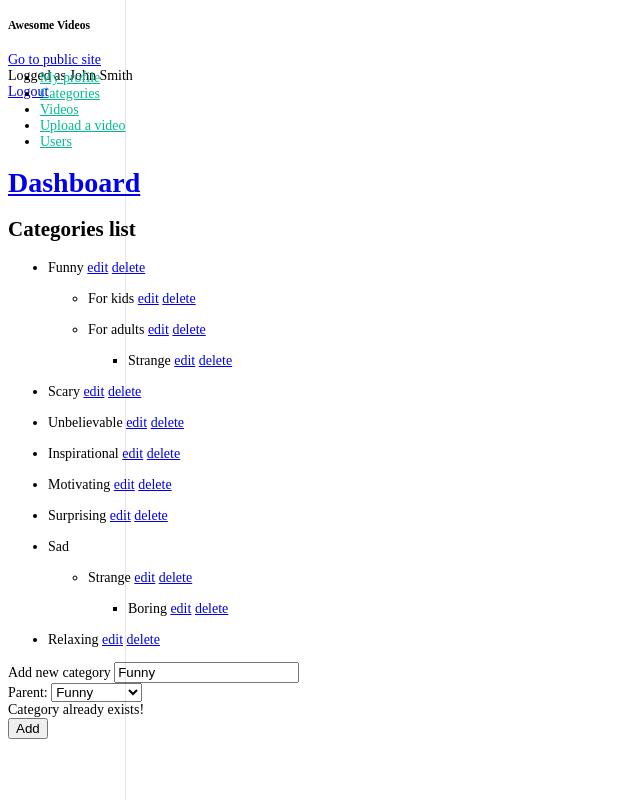
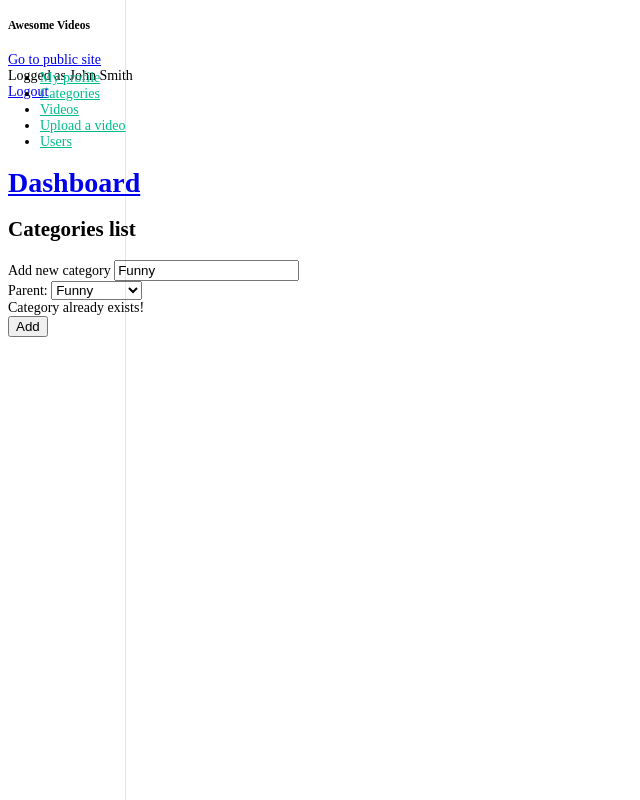
Before and after one commit to Ilya91/VideoHub, a Symfony app: template project/templates/admin/categories.html.twig in a window 1280 px wide. Shown: the whole page, without its empty margins (0-640 px from the left). Run offline with Twig, Linux system fonts and the light colour scheme; the template is opened without the code that fills it, so the values that code supplies are empty; some libraries are stand-ins or nearby versions.

Commit message:
videolist

```diff
--- a/project/src/Controller/AdminController.php
+++ b/project/src/Controller/AdminController.php
@@ -29,8 +29,8 @@ class AdminController extends AbstractController
     public function categories()
     {
         $repository = $this->getDoctrine()->getRepository(Category::class);
-        $categories = $repository->getMainCategories();
-        dump($categories);
+        //$categories = $repository->getMainCategories();
+        //dump($categories);
         return $this->render('admin/categories.html.twig', [
             //'categories' => $categories
         ]);
--- a/project/templates/admin/categories.html.twig
+++ b/project/templates/admin/categories.html.twig
@@ -9,41 +9,43 @@
 
 <h2>Categories list</h2>
 
-<ul class="fa-ul text-left">
-    <li><i class="fa-li fa fa-arrow-right"></i>Funny <a href="edit_category.php">edit</a> <a onclick="return confirm('Are you sure?');"
-                href="#">delete</a></li>
-    <ul class="fa-ul text-left">
-        <li><i class="fa-li fa fa-arrow-right"></i>For kids <a href="edit_category.php">edit</a> <a onclick="return confirm('Are you sure?');"
-                href="#">delete</a></li>
-        <li><i class="fa-li fa fa-arrow-right"></i>For adults <a href="#">edit</a> <a onclick="return confirm('Are you sure?');"
-                href="#">delete</a></li>
-        <ul class="fa-ul text-left">
-            <li><i class="fa-li fa fa-arrow-right"></i>Strange <a href="#">edit</a> <a onclick="return confirm('Are you sure?');"
-                    href="#">delete</a></li>
-        </ul>
-    </ul>
-    <li><i class="fa-li fa fa-arrow-right"></i>Scary <a href="#">edit</a> <a onclick="return confirm('Are you sure?');"
-            href="#">delete</a></li>
-    <li><i class="fa-li fa fa-arrow-right"></i>Unbelievable <a href="#">edit</a> <a onclick="return confirm('Are you sure?');"
-            href="#">delete</a></li>
-    <li><i class="fa-li fa fa-arrow-right"></i>Inspirational <a href="#">edit</a> <a onclick="return confirm('Are you sure?');"
-            href="#">delete</a></li>
-    <li><i class="fa-li fa fa-arrow-right"></i>Motivating <a href="#">edit</a> <a onclick="return confirm('Are you sure?');"
-            href="#">delete</a></li>
-    <li><i class="fa-li fa fa-arrow-right"></i>Surprising <a href="#">edit</a> <a onclick="return confirm('Are you sure?');"
-            href="#">delete</a></li>
-    <li><i class="fa-li fa fa-arrow-right"></i>Sad</li>
-    <ul class="fa-ul text-left">
-        <li><i class="fa-li fa fa-arrow-right"></i>Strange <a href="#">edit</a> <a onclick="return confirm('Are you sure?');"
-                href="#">delete</a></li>
-        <ul class="fa-ul text-left">
-            <li><i class="fa-li fa fa-arrow-right"></i>Boring <a href="#">edit</a> <a onclick="return confirm('Are you sure?');"
-                    href="#">delete</a></li>
-        </ul>
-    </ul>
-    <li><i class="fa-li fa fa-arrow-right"></i>Relaxing <a href="#">edit</a> <a onclick="return confirm('Are you sure?');"
-            href="#">delete</a></li>
-</ul>
+{#<ul class="fa-ul text-left">#}
+{#    <li><i class="fa-li fa fa-arrow-right"></i>Funny <a href="edit_category.php">edit</a> <a onclick="return confirm('Are you sure?');"#}
+{#                href="#">delete</a></li>#}
+{#    <ul class="fa-ul text-left">#}
+{#        <li><i class="fa-li fa fa-arrow-right"></i>For kids <a href="edit_category.php">edit</a> <a onclick="return confirm('Are you sure?');"#}
+{#                href="#">delete</a></li>#}
+{#        <li><i class="fa-li fa fa-arrow-right"></i>For adults <a href="#">edit</a> <a onclick="return confirm('Are you sure?');"#}
+{#                href="#">delete</a></li>#}
+{#        <ul class="fa-ul text-left">#}
+{#            <li><i class="fa-li fa fa-arrow-right"></i>Strange <a href="#">edit</a> <a onclick="return confirm('Are you sure?');"#}
+{#                    href="#">delete</a></li>#}
+{#        </ul>#}
+{#    </ul>#}
+{#    <li><i class="fa-li fa fa-arrow-right"></i>Scary <a href="#">edit</a> <a onclick="return confirm('Are you sure?');"#}
+{#            href="#">delete</a></li>#}
+{#    <li><i class="fa-li fa fa-arrow-right"></i>Unbelievable <a href="#">edit</a> <a onclick="return confirm('Are you sure?');"#}
+{#            href="#">delete</a></li>#}
+{#    <li><i class="fa-li fa fa-arrow-right"></i>Inspirational <a href="#">edit</a> <a onclick="return confirm('Are you sure?');"#}
+{#            href="#">delete</a></li>#}
+{#    <li><i class="fa-li fa fa-arrow-right"></i>Motivating <a href="#">edit</a> <a onclick="return confirm('Are you sure?');"#}
+{#            href="#">delete</a></li>#}
+{#    <li><i class="fa-li fa fa-arrow-right"></i>Surprising <a href="#">edit</a> <a onclick="return confirm('Are you sure?');"#}
+{#            href="#">delete</a></li>#}
+{#    <li><i class="fa-li fa fa-arrow-right"></i>Sad</li>#}
+{#    <ul class="fa-ul text-left">#}
+{#        <li><i class="fa-li fa fa-arrow-right"></i>Strange <a href="#">edit</a> <a onclick="return confirm('Are you sure?');"#}
+{#                href="#">delete</a></li>#}
+{#        <ul class="fa-ul text-left">#}
+{#            <li><i class="fa-li fa fa-arrow-right"></i>Boring <a href="#">edit</a> <a onclick="return confirm('Are you sure?');"#}
+{#                    href="#">delete</a></li>#}
+{#        </ul>#}
+{#    </ul>#}
+{#    <li><i class="fa-li fa fa-arrow-right"></i>Relaxing <a href="#">edit</a> <a onclick="return confirm('Are you sure?');"#}
+{#            href="#">delete</a></li>#}
+{#</ul>#}
+
+
 
 <form action="#" method="POST">
     <div class="col-md-4 mb-3">
--- /dev/null
+++ b/project/templates/front/_main_categories.html.twig
@@ -0,0 +1,3 @@
+{% for category in categories %}
+    <a class="p-2 text-dark" href="{{path('video_list', {'categoryname':category.name|lower, 'id':category.id})}}">{{category.name}}</a>
+{% endfor %}
--- a/project/templates/front/videolist.html.twig
+++ b/project/templates/front/videolist.html.twig
@@ -1,4 +1,4 @@
-{% extends 'base.html.twig' %}
+{% extends 'front/base.html.twig' %}
 
 {% block main %}
 
@@ -134,8 +134,6 @@
             </li>
         </ul>
     </nav>
-
-
 </main>
 
 {% endblock %}
--- a/project/templates/includes/_menu.html.twig
+++ b/project/templates/includes/_menu.html.twig
@@ -7,11 +7,7 @@
     </form>
 
     <nav class="my-2 my-md-0 mr-md-3">
-        <a class="p-2 text-dark" href="{{ path('videolist') }}">Funny</a>
-        <a class="p-2 text-dark" href="{{ path('videolist') }}">Scary</a>
-        <a class="p-2 text-dark" href="{{ path('videolist') }}">Unbelievable</a>
-        <a class="p-2 text-dark" href="{{ path('videolist') }}">Inspirational</a>
-        <a class="p-2 text-dark" href="{{ path('videolist') }}">Motivating</a>
+        {{ render(controller("App\\Controller\\FrontController::mainCategories")) }}
         <a class="p-2 text-dark" href="{{ path('admin_my_profile') }}">My account</a>
     </nav>
     <a class="btn btn-outline-primary mr-2" href="pricing">Sign up</a>
```
Also changed, not shown: project/src/Controller/FrontController.php (+18 -1 lines), project/src/Entity/Category.php (+4 -4 lines), project/src/Repository/CategoryRepository.php (+9 -9 lines).
